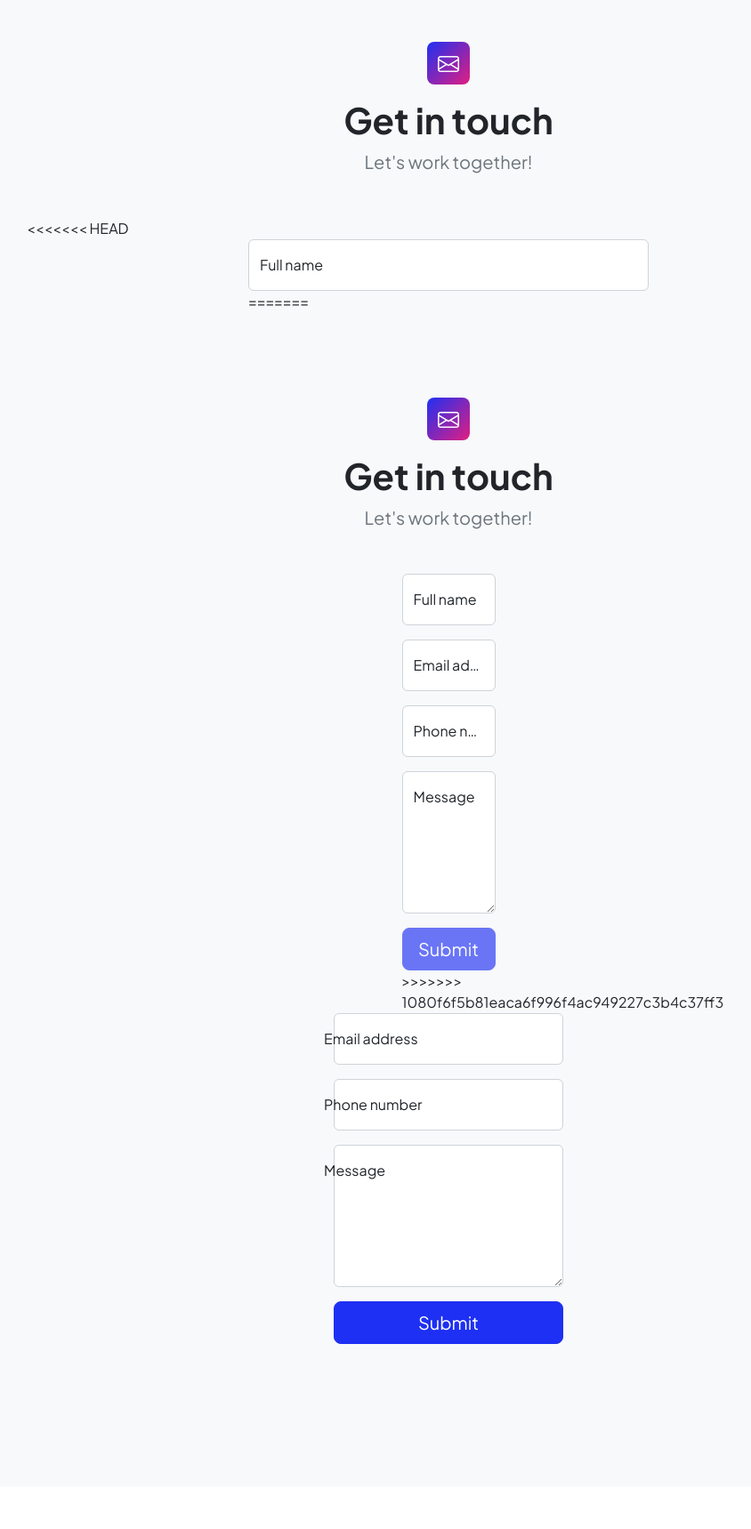
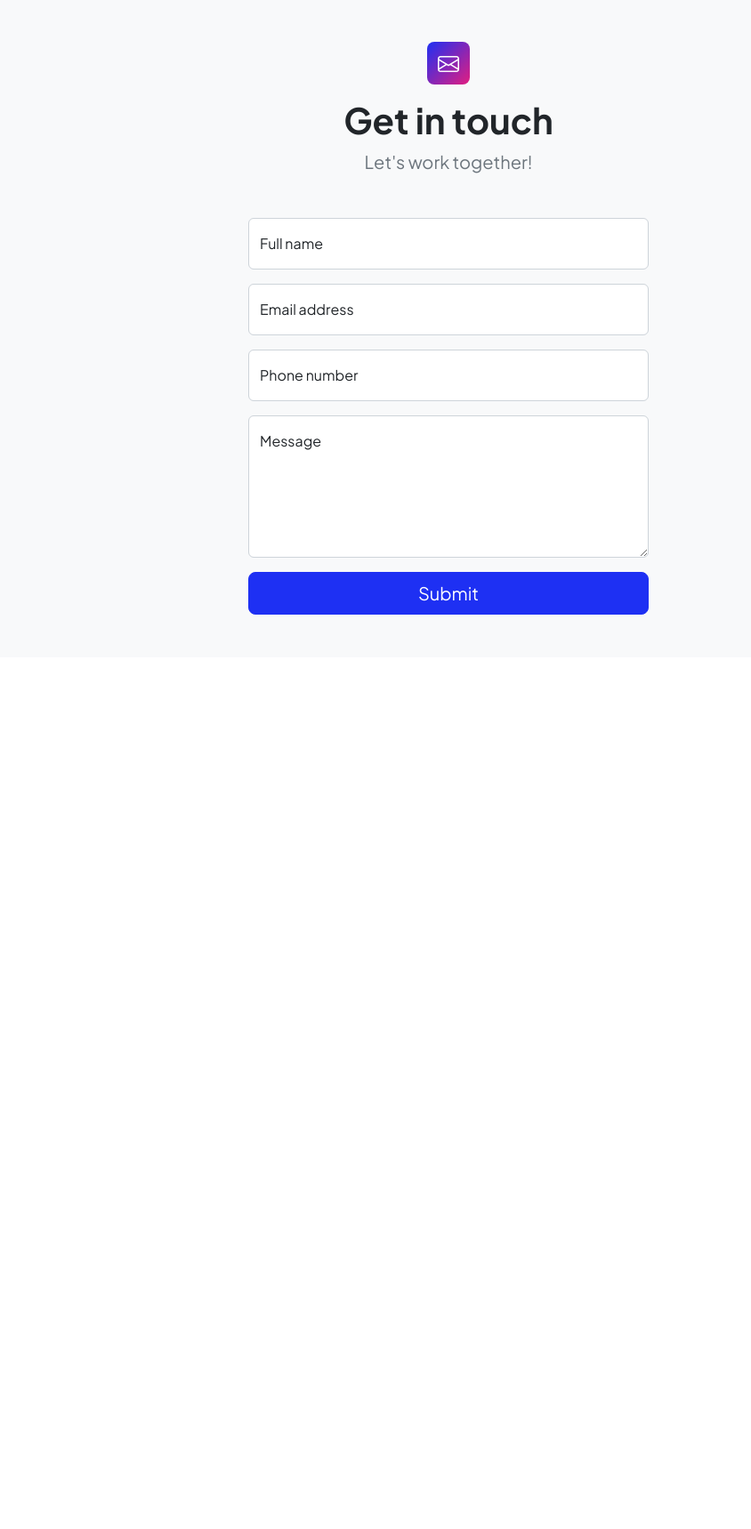
Before and after one commit to Prerana-Mauryaa/Blue-Green-Deployment-On-EKS, a Flask app: page /contact in a window 1280 px wide. Shown: the part 121-1840 px from the top of the page at 89% size, without its empty margins (136-980 px from the left). After the commit the page ends 812 px from the top, so only its background shows below. Run offline with Flask 2, Linux system fonts and the light colour scheme; some libraries are stand-ins or nearby versions.

Commit message:
Update contact.html

```diff
--- a/templates/contact.html
+++ b/templates/contact.html
@@ -5,7 +5,7 @@
     <meta name="viewport" content="width=device-width, initial-scale=1, shrink-to-fit=no">
     <meta name="description" content="">
     <meta name="author" content="">
-    <title>Modern Business - Start Bootstrap Template</title>
+    <title>Prerana Maurya/title>e</title>
     <!-- Favicon-->
     <link rel="icon" type="image/x-icon" href="{{url_for('static',filename='assets/favicon.ico')}}" />
     <!-- Custom Google font-->
@@ -44,7 +44,6 @@
                     <h1 class="fw-bolder">Get in touch</h1>
                     <p class="lead fw-normal text-muted mb-0">Let's work together!</p>
                 </div>
-<<<<<<< HEAD
                 <div class="row gx-5 justify-content-center">
                     <div class="col-lg-8 col-xl-6">
                         <!-- * * * * * * * * * * * * * * *-->
@@ -60,72 +59,6 @@
                                 <input class="form-control" id="name" type="text" placeholder="Enter your name..." data-sb-validations="required" name="fullname">
                                 <label for="name">Full name</label>
                                 <div class="invalid-feedback" data-sb-feedback="name:required">A name is required.</div>
-=======
-            </nav>
-            <!-- Page content-->
-            <section class="py-5">
-                <div class="container px-5">
-                    <!-- Contact form-->
-                    <div class="bg-light rounded-4 py-5 px-4 px-md-5">
-                        <div class="text-center mb-5">
-                            <div class="feature bg-primary bg-gradient-primary-to-secondary text-white rounded-3 mb-3"><i class="bi bi-envelope"></i></div>
-                            <h1 class="fw-bolder">Get in touch</h1>
-                            <p class="lead fw-normal text-muted mb-0">Let's work together!</p>
-                        </div>
-                        <div class="row gx-5 justify-content-center">
-                            <div class="col-lg-8 col-xl-6">
-                                <!-- * * * * * * * * * * * * * * *-->
-                                <!-- * * SB Forms Contact Form * *-->
-                                <!-- * * * * * * * * * * * * * * *-->
-                                <!-- This form is pre-integrated with SB Forms.-->
-                                <!-- To make this form functional, sign up at-->
-                                <!-- https://startbootstrap.com/solution/contact-forms-->
-                                <!-- to get an API token!-->
-                                <form id="contactForm" data-sb-form-api-token="API_TOKEN" method="POST" action="">
-                                    <!-- Name input-->
-                                    <div class="form-floating mb-3">
-                                        <input class="form-control" id="name" type="text" placeholder="Enter your name..." data-sb-validations="required" name="fullname" />
-                                        <label for="name">Full name</label>
-                                        <div class="invalid-feedback" data-sb-feedback="name:required">A name is required.</div>
-                                    </div>
-                                    <!-- Email address input-->
-                                    <div class="form-floating mb-3">
-                                        <input class="form-control" id="email" type="email" placeholder="name@example.com" data-sb-validations="required,email" name="email" />
-                                        <label for="email">Email address</label>
-                                        <div class="invalid-feedback" data-sb-feedback="email:required">An email is required.</div>
-                                        <div class="invalid-feedback" data-sb-feedback="email:email">Email is not valid.</div>
-                                    </div>
-                                    <!-- Phone number input-->
-                                    <div class="form-floating mb-3">
-                                        <input class="form-control" id="phone" type="tel" placeholder="(123) 456-7890" data-sb-validations="required" name="phonenumber"/>
-                                        <label for="phone">Phone number</label>
-                                        <div class="invalid-feedback" data-sb-feedback="phone:required">A phone number is required.</div>
-                                    </div>
-                                    <!-- Message input-->
-                                    <div class="form-floating mb-3">
-                                        <textarea class="form-control" id="message" type="text" placeholder="Enter your message here..." style="height: 10rem" data-sb-validations="required" name="message"></textarea>
-                                        <label for="message">Message</label>
-                                        <div class="invalid-feedback" data-sb-feedback="message:required">A message is required.</div>
-                                    </div>
-                                    <!-- Submit success message-->
-                                    <!---->
-                                    <!-- This is what your users will see when the form-->
-                                    <!-- has successfully submitted-->
-                                    <div class="d-none" id="submitSuccessMessage">
-                                        <div class="text-center mb-3">
-                                            <div class="fw-bolder">Form submission successful!</div>
-
-                                        </div>
-                                    </div>
-                                    <!-- Submit error message-->
-                                    <!---->
-                                    <!-- This is what your users will see when there is-->
-                                    <!-- an error submitting the form-->
-                                    <div class="d-none" id="submitErrorMessage"><div class="text-center text-danger mb-3">Error sending message!</div></div>
-                                    <!-- Submit Button-->
-                                    <div class="d-grid"><button class="btn btn-primary btn-lg disabled" id="submitButton" type="submit">Submit</button></div>
-                                </form>
->>>>>>> 1080f6f5b81eaca6f996f4ac949227c3b4c37ff3
                             </div>
                             <!-- Email address input-->
                             <div class="form-floating mb-3">
@@ -164,7 +97,7 @@
 <script src="{{url_for('static',filename='js/scripts.js')}}"></script>
 <!-- * * * * * * * * * * * * * * * * * * * * * * * * * * * * * * * * * * * * * * * *-->
 <!-- * *                               SB Forms JS                               * *-->
-<!-- * * Activate your form at https://startbootstrap.com/solution/contact-forms * *-->
+<!-- * asdf* *-->
 <!-- * * * * * * * * * * * * * * * * * * * * * * * * * * * * * * * * * * * * * * * *-->
 <script src="https://cdn.startbootstrap.com/sb-forms-latest.js"></script>
 </body>
```
